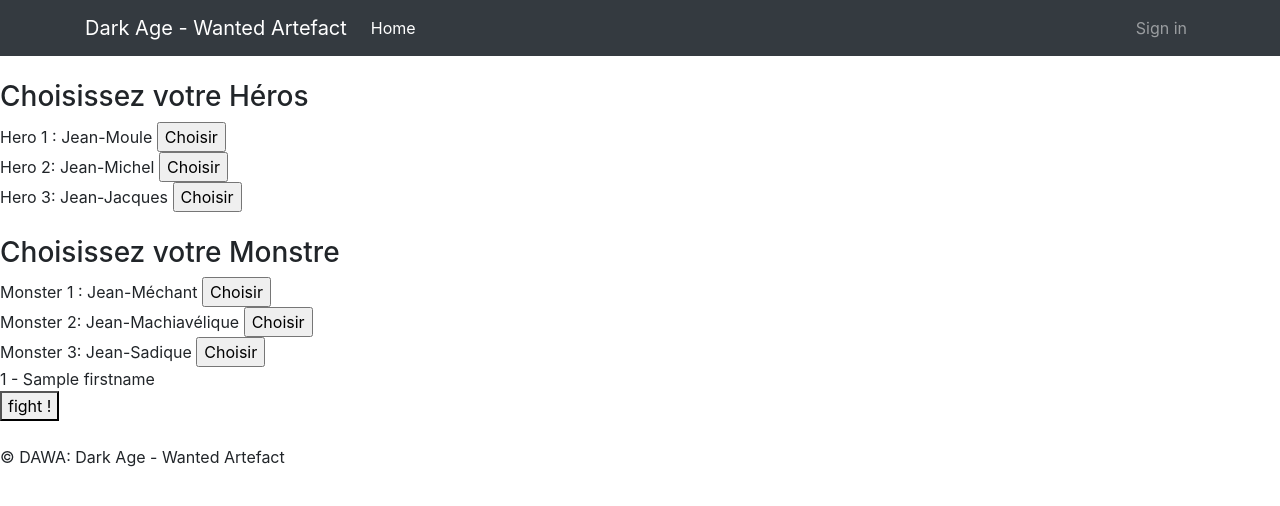
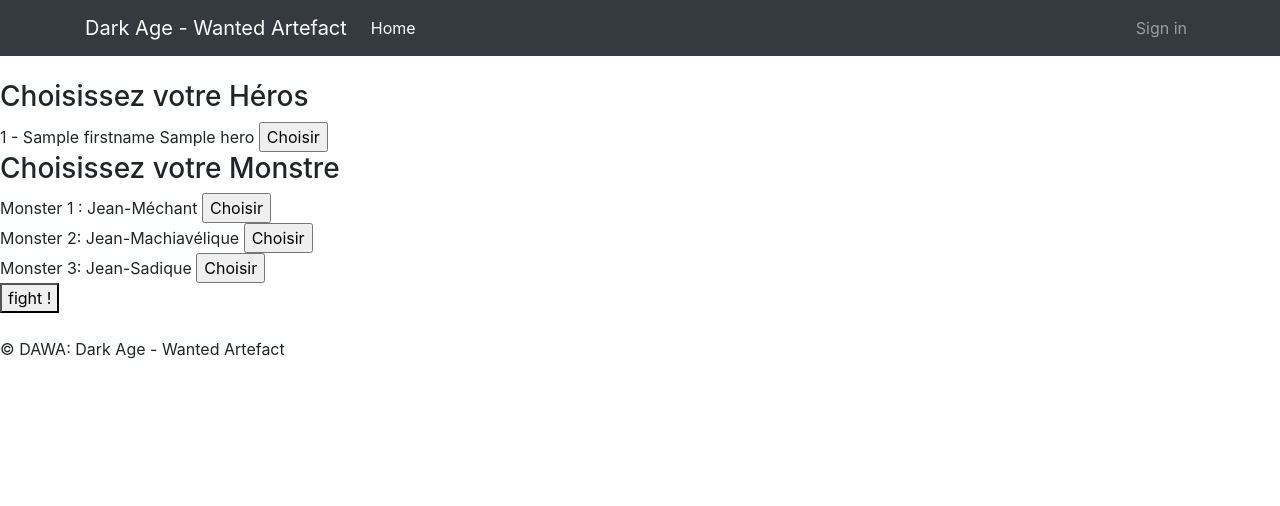
Before and after one commit to GammWi/LP_PHP_1, a PHP site: template src/public/Views/championSelect/affichage.html.twig in a window 1280 px wide. Shown: the top 506 px of the page. Run offline with PHP 8.4, Linux system fonts and the light colour scheme; the template is opened without the code that fills it: most values are stand-ins (such as "Sample title", 1, 10 or a date in 2020); some libraries are stand-ins or nearby versions.

Commit message:
join hero-character

```diff
--- a/src/public/Models/hero.php
+++ b/src/public/Models/hero.php
@@ -5,6 +5,6 @@ class Hero extends \Illuminate\Database\Eloquent\Model {
     protected $primaryKey = "id_hero";
     public $timestamps = false;
     public function character() {
-        return $this->belongsTo('\dawa\modele\race','id_character');
+        return $this->belongsTo('\dawa\models\race','id_character');
     }
 }
--- a/src/public/Views/championSelect/affichage.html.twig
+++ b/src/public/Views/championSelect/affichage.html.twig
@@ -6,14 +6,9 @@
 
 <h3> Choisissez votre Héros</h3>
 
-Hero 1 : Jean-Moule
-<input type="submit" value="Choisir"> </br>
-
-Hero 2: Jean-Michel
-<input type="submit" value="Choisir"> </br>
-
-Hero 3: Jean-Jacques
-<input type="submit" value="Choisir"> </br></br>
+{% for heros in hero %}
+    {{ loop.index }} - {{ heros.firstname }} {{ heros.name }} <input type="submit" value="Choisir"> <br/>
+{% endfor %}
 
 
 <h3> Choisissez votre Monstre </h3>
@@ -27,9 +22,7 @@ Monster 2: Jean-Machiavélique
 Monster 3: Jean-Sadique
 <input type="submit" value="Choisir"> </br>
 
-{% for heros in hero %}
-    {{ loop.index }} - {{ heros.firstname }} <br/>
-{% endfor %}
+
 
 
 <form action="{{ path_for('fight')}}" method="post">
```
Also changed, not shown: src/config/config.inc.php (+4 -4 lines), src/public/Controllers/champSelectController.php (+6 -2 lines).
